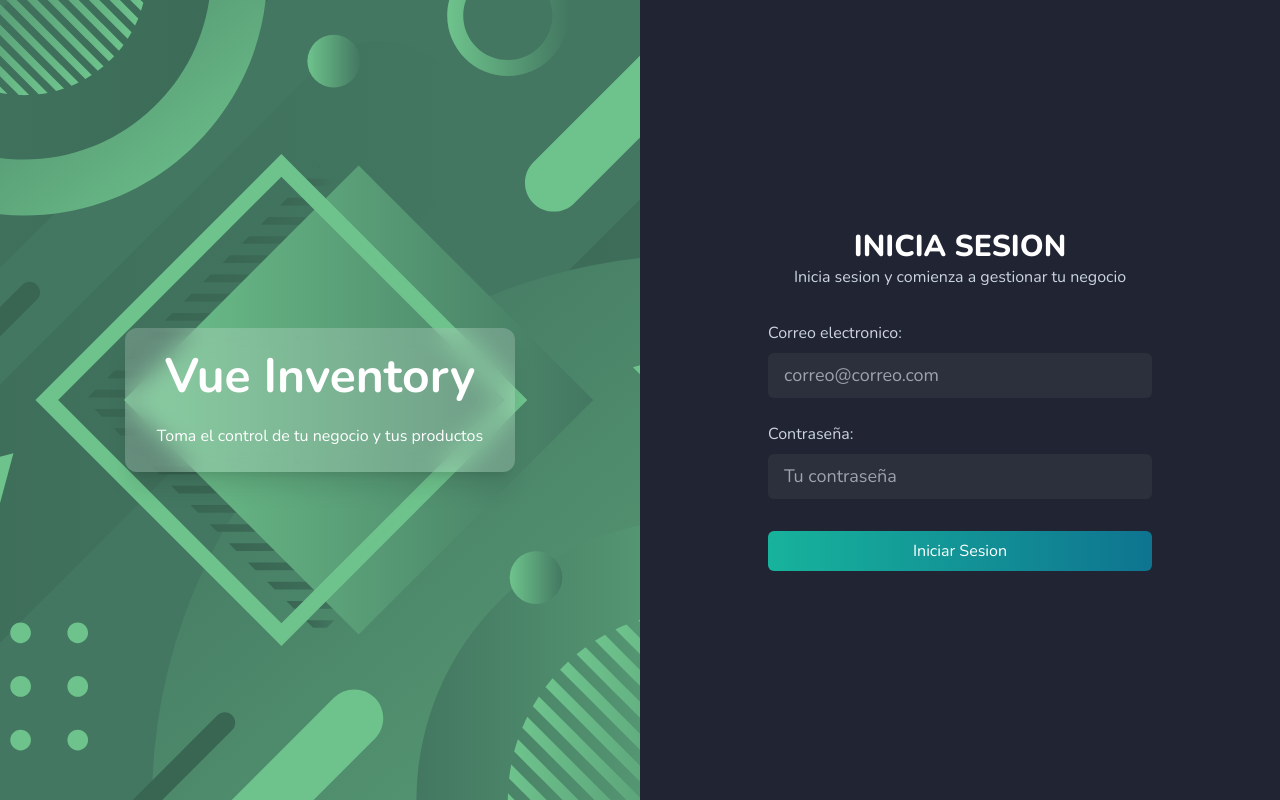
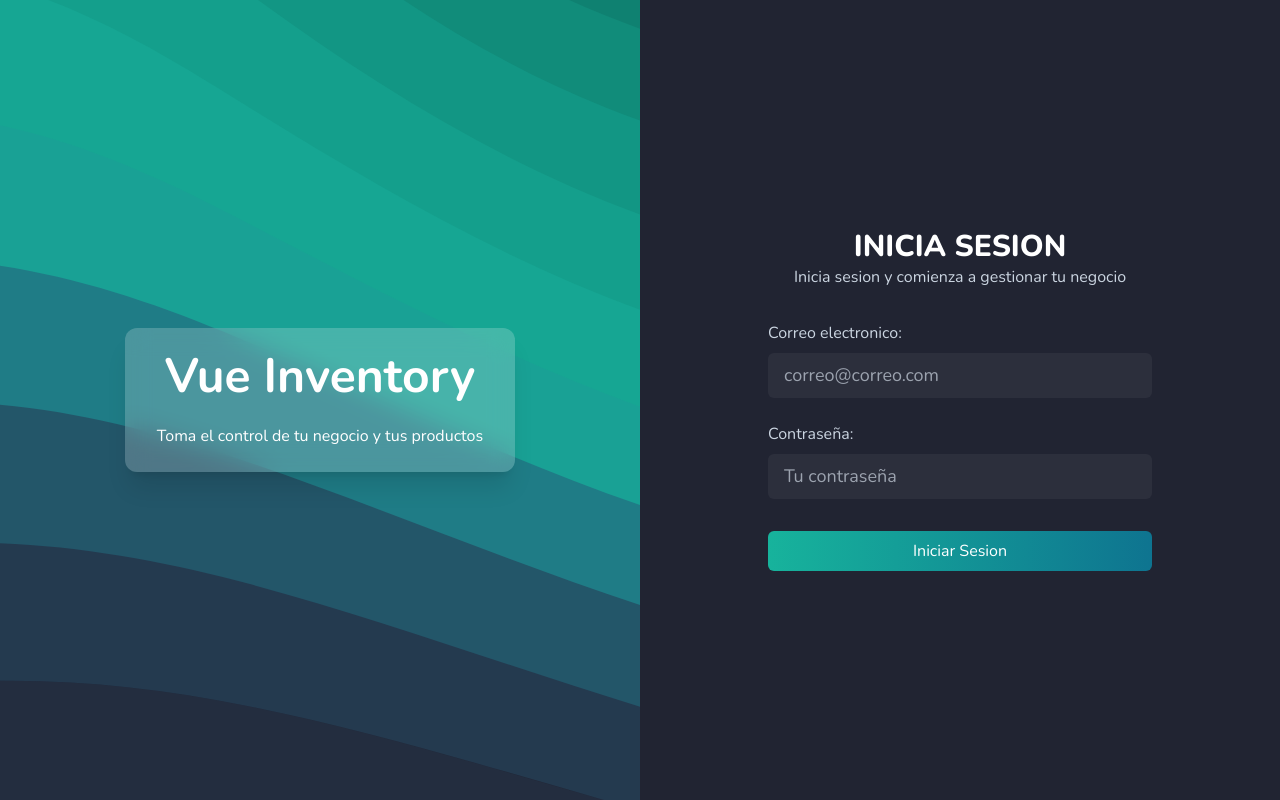
Before and after one commit to aledu944/vue-pos-inventory, a Vue app: page /auth/login in a window 1280 px wide. Built offline with nearby package versions, Linux system fonts and the light colour scheme.

Commit message:
new look for login

```diff
--- a/src/assets/main.css
+++ b/src/assets/main.css
@@ -62,6 +62,14 @@
         hover:scale-[1.025] active:scale-100 text-center cursor-pointer
     }
 
+    .budget-success {
+        @apply bg-green-200 text-green-600 p-1 px-3 text-xs rounded-full text-center max-w-max
+    }
+
+    .budget-danger {
+        @apply bg-red-200 text-red-600 p-1 px-3 text-xs rounded-full text-center max-w-max
+    }
+
     .navbar {
         @apply bg-secondary flex
     }
--- a/src/auth/components/LogoBanner.vue
+++ b/src/auth/components/LogoBanner.vue
@@ -3,7 +3,7 @@
 </script>
 
 <template>
-    <div class="banner__logo w-full flex items-center justify-center">
+    <div class="banner__logo animate-rotate w-full flex items-center justify-center overflow-hidden">
         <div class="backdrop-blur-md py-6 px-8 text-center shadow-xl bg-white/20 text-white rounded-xl">
             <h1 class="text-5xl font-bold mb-6">Vue Inventory</h1>
             <p>Toma el control de tu negocio y tus productos</p>
@@ -12,11 +12,11 @@
 </template>
 
 <style scoped>
-    .banner__logo {
-        background-image: url('../../assets/images/bg_banner.svg');
-        background-repeat: no-repeat;
-        background-size: cover;
-        background-position: center;
-    }
 
+.banner__logo {
+    background-image: url('../../assets/images/bg-auth.svg');
+    background-repeat: no-repeat;
+    background-size: cover;
+    /* background-position: center bottom; */
+}
 </style>
--- a/tailwind.config.js
+++ b/tailwind.config.js
@@ -8,6 +8,16 @@ export default {
     extend: {
       fontFamily: {
         'sans': ['Nunito']
+      },
+      keyframes: {
+        rotate: {
+          '100%': {
+            'background-position': '50% 100%'
+          },
+        }
+      },
+      animation: {
+        rotate: 'rotate 10s infinite alternate ease-in-out',
       },
       colors: {
         primary: '#17b39c',
```
Also changed, not shown: src/assets/images/bg-auth.svg (added).
